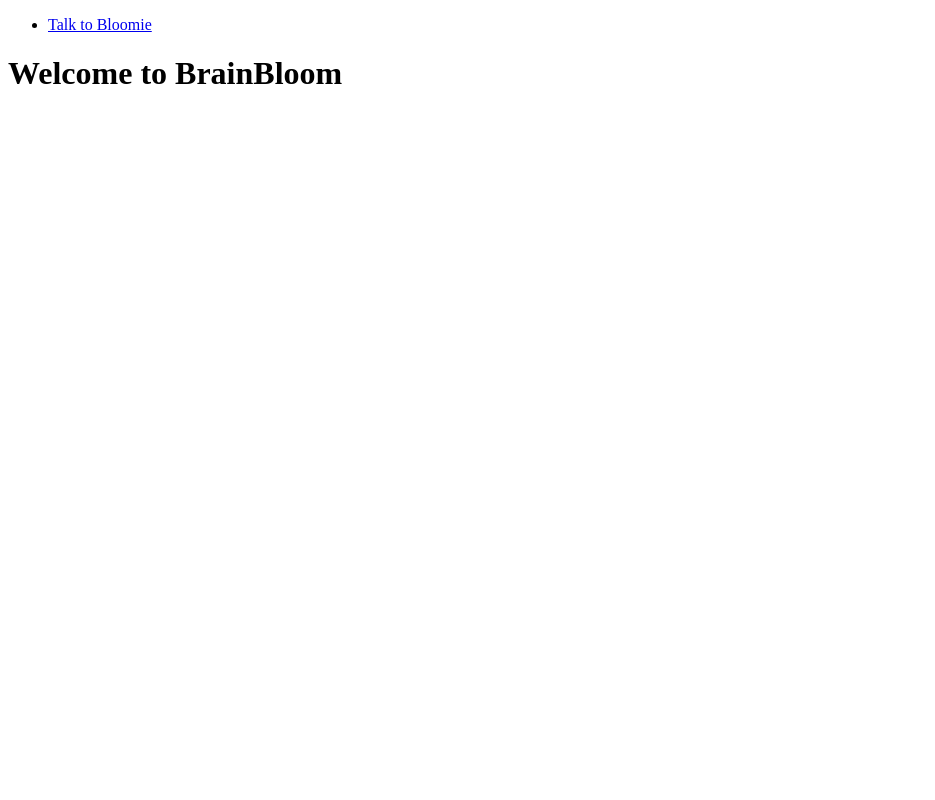
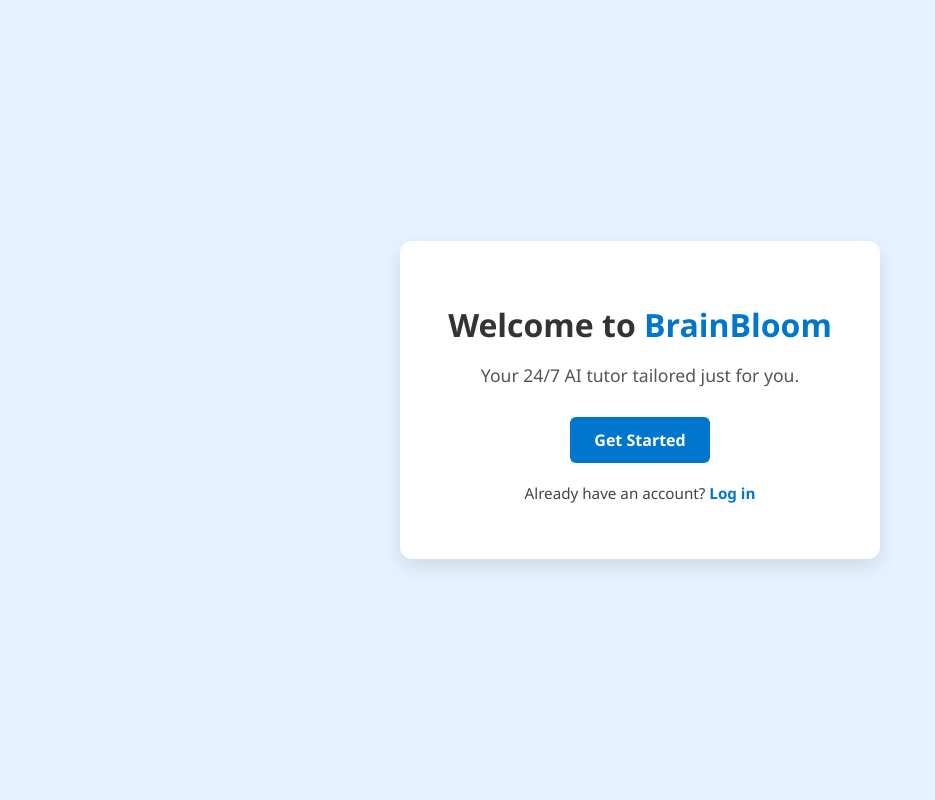
Before and after one commit to UniqLee/BrainBloom, a Flask app: template templates/index.html in a window 1280 px wide. Shown: the whole page, without its empty margins (0-935 px from the left). Run offline with Flask 3, Linux system fonts and the light colour scheme; the template is opened without the code that fills it, so the values that code supplies are empty.

Commit message:
still facing issues in loading the CSS

```diff
--- a/app.py
+++ b/app.py
@@ -10,6 +10,7 @@ load_dotenv()
 
 app = Flask(__name__)
 app.secret_key = 'your_secret_key'
+CORS(app)
 
 
 def get_db_connection():
--- /dev/null
+++ b/static/CSS/style.css
@@ -0,0 +1,66 @@
+body {
+  margin: 0;
+  font-family: 'Segoe UI', sans-serif;
+  background-color: #e6f2ff;
+  display: flex;
+  justify-content: center;
+  align-items: center;
+  height: 100vh;
+}
+
+.container {
+  background-color:white;
+  padding: 40px;
+  border-radius: 12px;
+  box-shadow: 0 8px 20px rgba(0, 0, 0, 0.1);
+  text-align: center;
+  max-width: 400px;
+  width: 90%;
+}
+
+header h1 {
+  font-size: 2rem;
+  margin-bottom: 10px;
+  color: #333;
+}
+
+header h1 span {
+  color: #0077cc;
+}
+
+header p {
+  font-size: 1.1rem;
+  color: #555;
+  margin-bottom: 30px;
+}
+
+.actions .btn {
+  display: inline-block;
+  padding: 12px 24px;
+  background-color: #0077cc;
+  color: white;
+  text-decoration: none;
+  border-radius: 6px;
+  font-weight: bold;
+  transition: background-color 0.3s ease;
+}
+
+.actions .btn:hover {
+  background-color: #005fa3;
+}
+
+.login-text {
+  margin-top: 20px;
+  font-size: 0.95rem;
+  color: #444;
+}
+
+.login-link {
+  color: #0077cc;
+  text-decoration: none;
+  font-weight: bold;
+}
+
+.login-link:hover {
+  text-decoration: underline;
+}
--- a/templates/index.html
+++ b/templates/index.html
@@ -1,15 +1,24 @@
 <!DOCTYPE html>
-<html>
-    <head>
-        <title>BrainBloom</title>
-    </head>
+<html lang="en">
+<head>
+  <meta charset="UTF-8" />
+  <meta name="viewport" content="width=device-width, initial-scale=1.0" />
+  <title>BrainBloom</title>
+  <link rel="stylesheet" href="{{ url_for('static', filename='style.css') }}" />
+</head>
+<body>
+  <div class="container">
+    <header>
+      <h1>Welcome to <span>BrainBloom</span></h1>
+      <p>Your 24/7 AI tutor tailored just for you.</p>
+    </header>
 
-    <body>
-        <nav>
-            <ul>
-                <li><a href="/bloomie-ai">Talk to Bloomie</a></li>
-            </ul>
-        </nav>
-        <h1>Welcome to BrainBloom</h1>
-    </body>
+    <div class="actions">
+      <a href="#" class="btn primary">Get Started</a>
+      <p class="login-text">
+        Already have an account? <a href="#" class="login-link">Log in</a>
+      </p>
+    </div>
+  </div>
+</body>
 </html>
```
Also changed, not shown: static/images/images/node-2.png (added), static/images/images/rectangle-2-6.svg (added).
